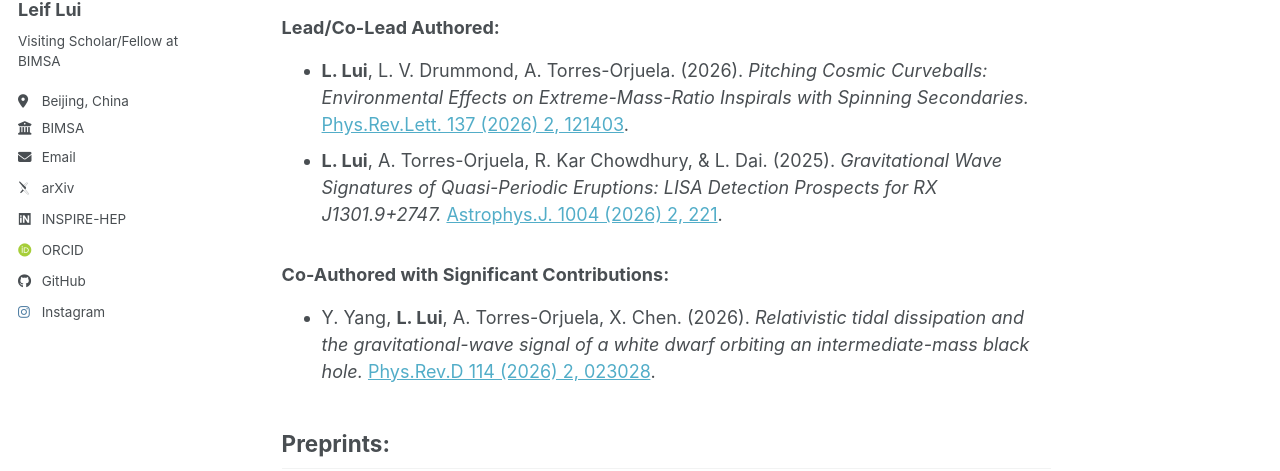
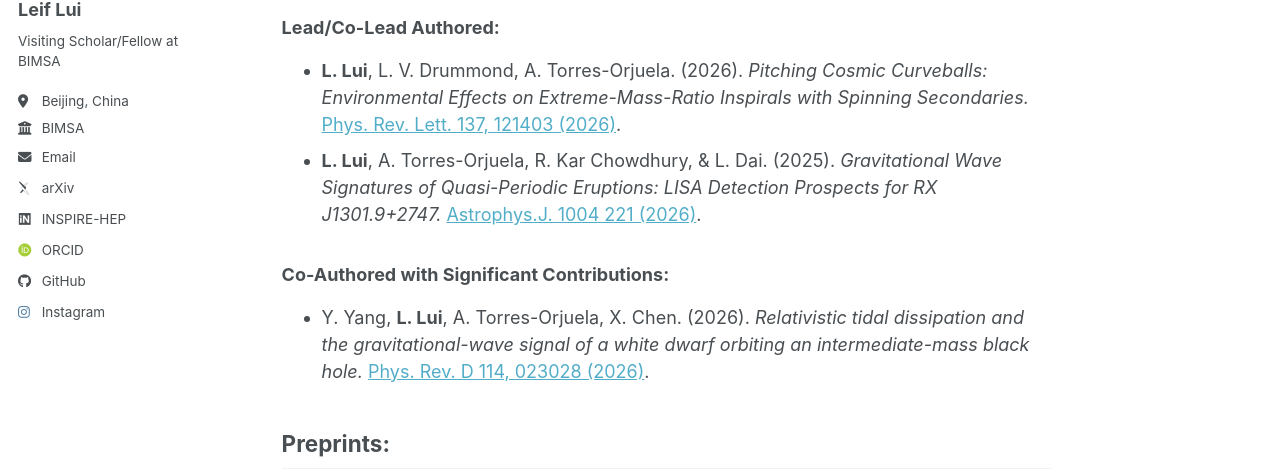
Before and after one commit to leiflui/leiflui.github.io, a Jekyll site: the page built from _pages/publications.md, in a window 1280 px wide and 1231 px high. Shown: the part 246-717 px from the top of the window. Built offline with Jekyll 4.4.1, drawn with Linux system fonts in a browser that asks for light colours; some web fonts are replaced; a script bundle is joined from its source files by our own code; library files that are not in the unit come from our copies.

Commit message:
Update publications.md

```diff
--- a/_pages/publications.md
+++ b/_pages/publications.md
@@ -6,11 +6,11 @@
 ## Refereed Journal Articles:
 
 ### Lead/Co-Lead Authored:
-- **L. Lui**, L. V. Drummond, A. Torres-Orjuela. (2026). *Pitching Cosmic Curveballs: Environmental Effects on Extreme-Mass-Ratio Inspirals with Spinning Secondaries.* [Phys.Rev.Lett. 137 (2026) 2, 121403](https://doi.org/10.1103/dy3h-65ty).
-- **L. Lui**, A. Torres-Orjuela, R. Kar Chowdhury, &  L. Dai. (2025). *Gravitational Wave Signatures of Quasi-Periodic Eruptions: LISA Detection Prospects for RX J1301.9+2747.* [Astrophys.J. 1004 (2026) 2, 221](https://iopscience.iop.org/article/10.3847/1538-4357/ae71cc).
+- **L. Lui**, L. V. Drummond, A. Torres-Orjuela. (2026). *Pitching Cosmic Curveballs: Environmental Effects on Extreme-Mass-Ratio Inspirals with Spinning Secondaries.* [Phys. Rev. Lett. 137, 121403 (2026)](https://doi.org/10.1103/dy3h-65ty).
+- **L. Lui**, A. Torres-Orjuela, R. Kar Chowdhury, &  L. Dai. (2025). *Gravitational Wave Signatures of Quasi-Periodic Eruptions: LISA Detection Prospects for RX J1301.9+2747.* [Astrophys.J. 1004 221 (2026)](https://iopscience.iop.org/article/10.3847/1538-4357/ae71cc).
 
 ### Co-Authored with Significant Contributions:
-- Y. Yang, **L. Lui**, A. Torres-Orjuela, X. Chen. (2026). *Relativistic tidal dissipation and the gravitational-wave signal of a white dwarf orbiting an intermediate-mass black hole.* [Phys.Rev.D 114 (2026) 2, 023028](https://doi.org/10.1103/r5gt-f241).
+- Y. Yang, **L. Lui**, A. Torres-Orjuela, X. Chen. (2026). *Relativistic tidal dissipation and the gravitational-wave signal of a white dwarf orbiting an intermediate-mass black hole.* [Phys. Rev. D 114, 023028 (2026)](https://doi.org/10.1103/r5gt-f241).
 
 ## Preprints:
 - P. Amaro-Seoane, **L. Lui**, A. Torres-Orjuela, X. Chen. (2026). *Electromagnetic alignment and jet precession around supermassive black holes: Quasiperiodic oscillations in tidal disruption events.* [arXiv:2609.05350](https://arxiv.org/abs/2609.05350)
```
